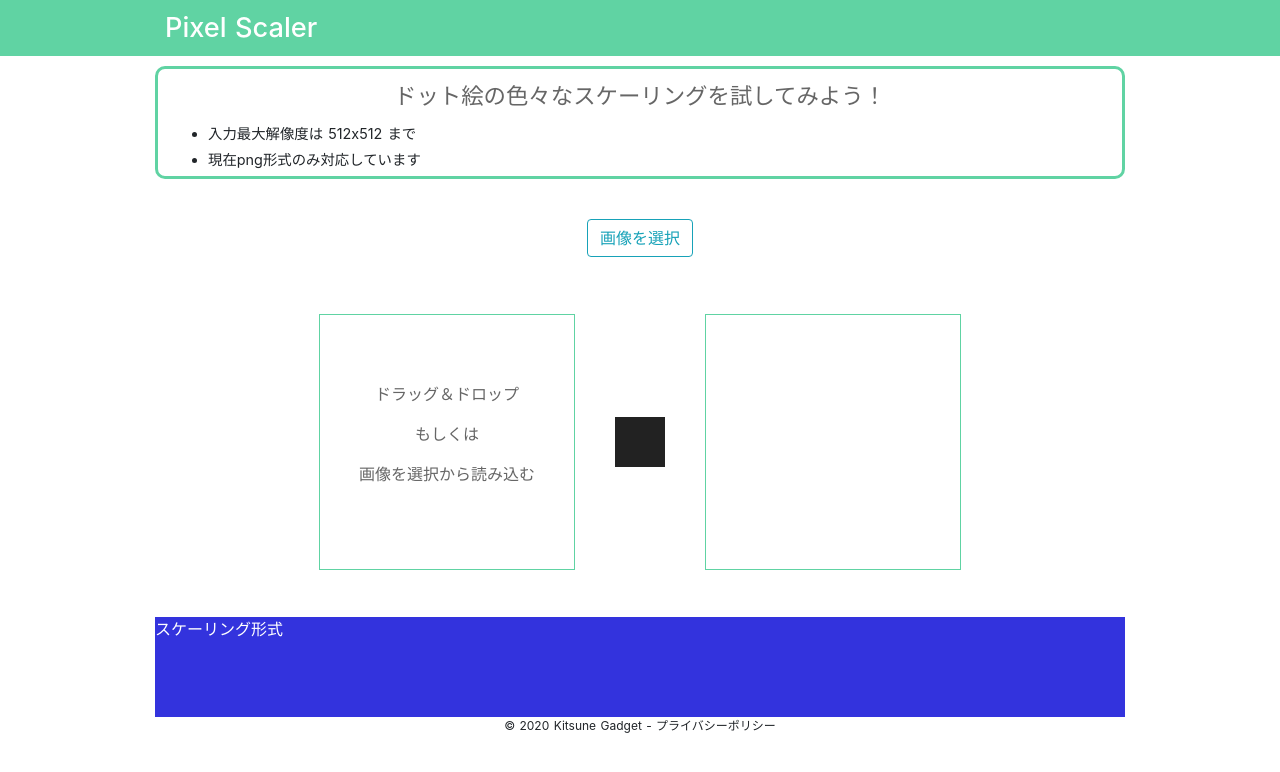
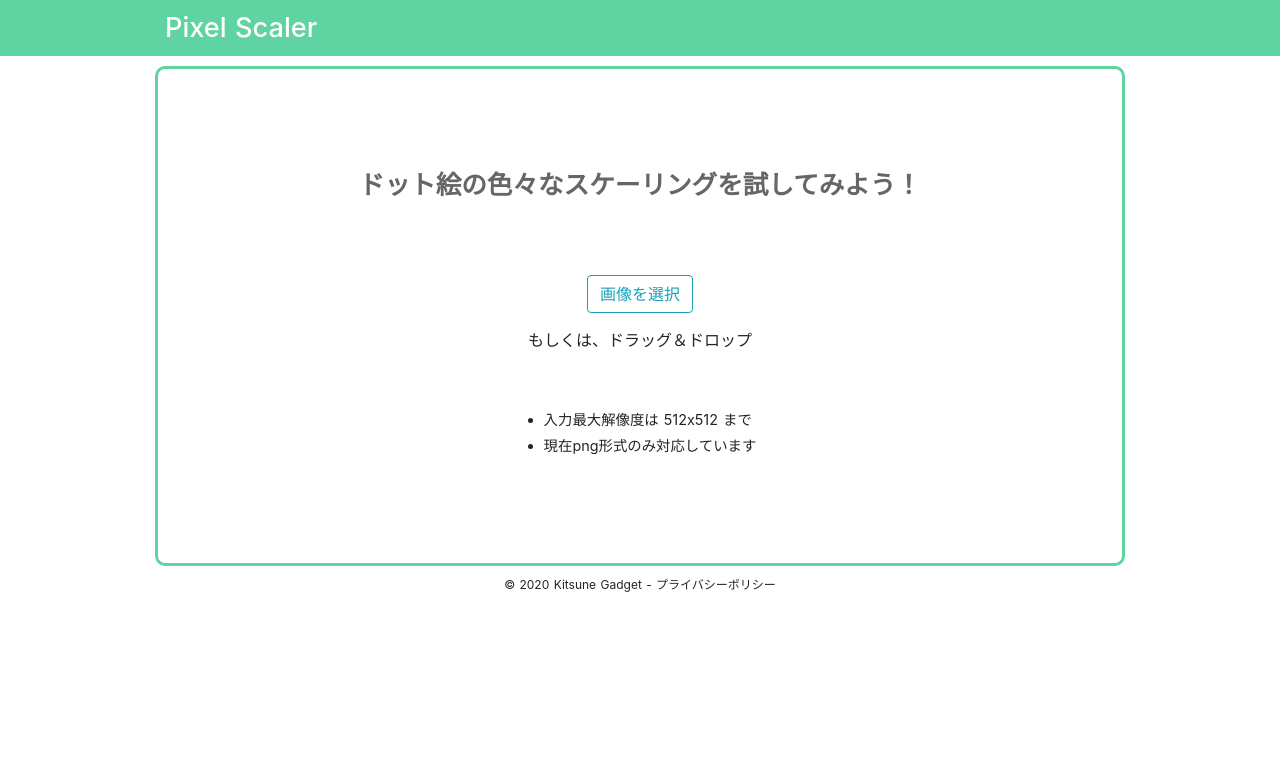
Before and after one commit to kitsunegadget/pixelart-scaler, a Nuxt app: page / in a window 1280 px wide. Shown: the top 772 px of the page. Built offline with nearby package versions, Linux system fonts and the light colour scheme.

Commit message:
スタイルの設計

```diff
--- a/components/Content.vue
+++ b/components/Content.vue
@@ -2,16 +2,6 @@
   <div class="content">
     <div class="container">
       <div class="content-inside">
-        <div class="description">
-          <span>{{ description.title }}</span>
-          <ul
-            v-for="note in description.notes"
-            :key="note"
-            class="description-note"
-          >
-            <li>{{ note }}</li>
-          </ul>
-        </div>
         <PixelScaler />
       </div>
     </div>
@@ -25,17 +15,6 @@ import PixelScaler from './content/PixelScaler.vue'
 export default Vue.extend({
   components: {
     PixelScaler
-  },
-  data() {
-    return {
-      description: {
-        title: 'ドット絵の色々なスケーリングを試してみよう！',
-        notes: [
-          '入力最大解像度は 512x512 まで',
-          '現在png形式のみ対応しています'
-        ]
-      }
-    }
   }
 })
 </script>
@@ -45,29 +24,4 @@ export default Vue.extend({
   min-height: 500px;
   background-color: $color-white;
 }
-.description {
-  margin: 10px 0;
-  border: {
-    color: $color-green;
-    size: 1px;
-    style: solid;
-    radius: 10px;
-  }
-
-  > span {
-    @include flex-centering(row);
-    margin: 10px 0;
-    font-size: 1.4em;
-    color: $color-black6;
-  }
-
-  &-note {
-    margin: 0;
-
-    > li {
-      margin: 5px 10px;
-      font-size: 0.9em;
-    }
-  }
-}
 </style>
--- /dev/null
+++ b/components/content/Description.vue
@@ -0,0 +1,72 @@
+<template>
+  <div class="description" v-bind="{ loaded: imageLoaded }">
+    <h2>{{ description.title }}</h2>
+    <div class="description-note">
+      <ul v-for="note in description.notes" :key="note">
+        <li>{{ note }}</li>
+      </ul>
+    </div>
+  </div>
+</template>
+
+<script lang="ts">
+import Vue from 'vue'
+export default Vue.extend({
+  props: {
+    imageLoaded: {
+      type: Boolean
+    }
+  },
+  data() {
+    return {
+      description: {
+        title: 'ドット絵の色々なスケーリングを試してみよう！',
+        notes: [
+          '入力最大解像度は 512x512 まで',
+          '現在png形式のみ対応しています'
+        ]
+      },
+      loaded: 'loaded'
+    }
+  }
+})
+</script>
+
+<style lang="scss">
+.description {
+  width: 100%;
+  height: 500px;
+  @include flex-centering(column);
+  justify-content: space-around;
+  // background: #f2ffe7;
+  border: {
+    color: $color-green;
+    size: 1px;
+    style: solid;
+    radius: 10px;
+  }
+  overflow: hidden;
+
+  > h2 {
+    @include flex-centering(row);
+    margin: 15px 0;
+    font-size: 1.6em;
+    font-weight: 600;
+    color: $color-black6;
+  }
+
+  &-note {
+    margin: 15px 0;
+    // transition: all 1s ease;
+
+    > ul {
+      margin: 0;
+      margin-left: -20px;
+      > li {
+        margin: 5px 10px;
+        font-size: 0.9em;
+      }
+    }
+  }
+}
+</style>
--- /dev/null
+++ b/components/content/LoadButton.vue
@@ -0,0 +1,63 @@
+<template>
+  <div class="load-button" v-bind="{ loaded: imageLoaded }">
+    <input
+      id="fileElem"
+      ref="fileInput"
+      type="file"
+      :accept="inputAccept"
+      style="display: none;"
+      @change="$emit('input-changed', $event)"
+    />
+    <Button id="fileSelect" class="btn btn-outline-info" @click="fileSelect">
+      画像を選択
+    </Button>
+    <p></p>
+    <p v-bind="{ loaded: imageLoaded }">もしくは、ドラッグ＆ドロップ</p>
+  </div>
+</template>
+
+<script lang="ts">
+import Vue from 'vue'
+export default Vue.extend({
+  props: {
+    imageLoaded: {
+      type: Boolean,
+      required: true
+    },
+    inputAccept: {
+      type: String,
+      required: true
+    }
+  },
+  methods: {
+    fileSelect() {
+      const elem = this.$refs.fileInput as HTMLElement
+      elem.click()
+    }
+  }
+})
+</script>
+
+<style lang="scss">
+.load-button {
+  position: absolute;
+  @include flex-centering(column);
+  transition: all 1s ease;
+  overflow: hidden;
+  height: 100px;
+
+  &[loaded] {
+    margin-top: 30px;
+  }
+
+  > p {
+    margin: 0;
+    padding: 5px 0;
+    transition: all 0.5s ease;
+
+    &[loaded] {
+      opacity: 0;
+    }
+  }
+}
+</style>
--- a/components/content/PixelScaler.vue
+++ b/components/content/PixelScaler.vue
@@ -1,5 +1,5 @@
 <template>
-  <div class="pixel-scaler dragArea">
+  <div class="pixel-scaler dragArea" draggable="false">
     <div v-show="isShowOverlay" class="drag-overlay dragArea">
       <div class="drag-overlay-cover dragArea" />
       <div class="drag-overlay-inside dragArea">
@@ -7,44 +7,46 @@
       </div>
     </div>
 
-    <div class="load-button dragArea">
-      <input
-        id="fileElem"
-        ref="fileInput"
-        type="file"
-        :accept="inputAccept"
-        style="display: none;"
-        @change="inputChanged($event)"
+    <LoadButton
+      :input-accept="inputAccept"
+      :image-loaded="imageLoaded"
+      @input-changed="inputChanged"
     />
-      <Button
-        id="fileSelect"
-        class="btn btn-outline-info"
-        @click="fileSelect()"
-      >
-        画像を選択
-      </Button>
-    </div>
 
-    <PixelScalerTop class="dragArea" :input-data="inputData" />
-    <PixelScalerBottom class="dragArea" />
+    <transition name="fade" mode="out-in">
+      <Description
+        v-if="!imageLoaded"
+        class="dragArea"
+        :image-loaded="imageLoaded"
+      />
+      <PixelScalerInside
+        v-else
+        class="dragArea"
+        :input-data="inputData"
+        :image-loaded="imageLoaded"
+      />
+    </transition>
   </div>
 </template>
 
 <script lang="ts">
 import Vue from 'vue'
-import PixelScalerTop from './PixelScalerTop.vue'
-import PixelScalerBottom from './PixelScalerBottom.vue'
+import Description from './Description.vue'
+import LoadButton from './LoadButton.vue'
+import PixelScalerInside from './PixelScalerInside.vue'
 
 export default Vue.extend({
   components: {
-    PixelScalerTop,
-    PixelScalerBottom
+    Description,
+    LoadButton,
+    PixelScalerInside
   },
   data() {
     return {
       isShowOverlay: false,
       inputAccept: 'image/png',
-      inputData: ''
+      inputData: '',
+      imageLoaded: false
     }
   },
   mounted() {
@@ -84,8 +86,7 @@ export default Vue.extend({
             const elem = event.target as HTMLElement
             if (elem.className.includes('dragArea')) {
               this.isShowOverlay = false
-            }
-          }
+
               if (
                 event.dataTransfer !== null &&
                 event.dataTransfer.files[0] !== undefined
@@ -94,6 +95,9 @@ export default Vue.extend({
                 if (data.type === 'image/png') {
                   // const blob = data.slice(0, data.size, data.type)
                   this.inputData = URL.createObjectURL(data)
+                  this.imageLoaded = true
+                }
+              }
             }
           }
         }
@@ -102,16 +106,13 @@ export default Vue.extend({
     )
   },
   methods: {
-    fileSelect() {
-      const elem = this.$refs.fileInput as HTMLElement
-      elem.click()
-    },
     inputChanged(event: any) {
       if (event !== null && event.target.files[0] !== undefined) {
         const data = event.target.files[0]
         if (data.type === 'image/png') {
           // const blob = data.slice(0, data.size, data.type)
           this.inputData = URL.createObjectURL(data)
+          this.imageLoaded = true
         }
       }
     }
@@ -122,10 +123,14 @@ export default Vue.extend({
 <style lang="scss">
 .pixel-scaler {
   position: relative;
+  height: 500px;
+  width: 100%;
+  margin: 10px 0;
   @include flex-centering(column);
 }
 .drag-overlay {
   @include absolute-centering;
+  z-index: 2;
   padding: 10px;
   opacity: 0.9;
   background: #fff;
@@ -142,8 +147,14 @@ export default Vue.extend({
     @include absolute-centering;
   }
 }
-.load-button {
-  margin-top: 30px;
-  margin-bottom: 10px;
+
+.fade-enter {
+  opacity: 0;
+}
+.fade-enter-active {
+  transition: opacity 1s ease;
+}
+.fade-enter-to {
+  opacity: 1;
 }
 </style>
--- a/components/content/PixelScalerBottom.vue
+++ /dev/null
@@ -1,25 +0,0 @@
-<template>
-  <div class="pixel-scaler-bottom">
-    <div class="scale-style dragArea">
-      スケーリング形式
-    </div>
-  </div>
-</template>
-
-<script lang="ts">
-import Vue from 'vue'
-export default Vue.extend({
-
-})
-</script>
-
-<style lang="scss">
-.pixel-scaler-bottom {
-  width: 100%;
-  display: flex;
-  flex-direction: row;
-  height: 100px;
-  background: #3333dd;
-  color: white;
-}
-</style>
--- /dev/null
+++ b/components/content/PixelScalerInside.vue
@@ -0,0 +1,105 @@
+<template>
+  <div class="pixel-scaler-main">
+    <div
+      class="pixel-scaler-top"
+      draggable="false"
+      v-bind="{ loaded: imageLoaded }"
+    >
+      <div class="input-image">
+        <span v-show="!imageLoaded">
+          <p>ドラッグ＆ドロップ</p>
+          <p>もしくは</p>
+          <p>画像を選択から読み込む</p>
+        </span>
+        <img
+          v-show="imageLoaded"
+          id="image"
+          :src="inputData"
+          draggable="false"
+        />
+      </div>
+      <div class="transform-arrow"></div>
+      <div class="output-image"></div>
+    </div>
+
+    <div class="pixel-scaler-bottom" draggable="false">
+      <div class="scale-style">
+        スケーリング形式
+      </div>
+    </div>
+  </div>
+</template>
+
+<script lang="ts">
+import Vue from 'vue'
+export default Vue.extend({
+  props: {
+    inputData: {
+      type: String,
+      default: '',
+      required: true
+    },
+    imageLoaded: {
+      type: Boolean,
+      required: true
+    }
+  }
+})
+</script>
+
+<style lang="scss">
+.pixel-scaler-main {
+  width: 100%;
+  height: 500px;
+}
+.pixel-scaler-top {
+  margin: 10px;
+  @include flex-centering(row);
+  flex-wrap: wrap;
+  // background: #ddd;
+  transition: all 1s ease;
+
+  &[loaded] {
+    min-height: 350px;
+  }
+}
+.input-image {
+  height: 256px;
+  width: 256px;
+  // background: #666;
+  border: solid 1px $color-green;
+
+  #image {
+    width: 100%;
+    height: 100%;
+    object-fit: contain;
+  }
+
+  > span {
+    @include flex-centering(column);
+    height: 100%;
+    color: $color-black6;
+  }
+}
+.transform-arrow {
+  height: 50px;
+  width: 50px;
+  margin: 0 40px;
+  background: #222;
+}
+.output-image {
+  @extend .input-image;
+}
+
+.pixel-scaler-bottom {
+  width: 100%;
+  display: flex;
+  flex-direction: row;
+  height: 100px;
+  background: #3333dd;
+  color: white;
+}
+.scale-style {
+  margin: 10px;
+}
+</style>
--- a/components/content/PixelScalerTop.vue
+++ /dev/null
@@ -1,77 +0,0 @@
-<template>
-  <div class="pixel-scaler-top" draggable="false">
-    <div class="input-image">
-      <span v-show="!imageChanged">
-        <p>ドラッグ＆ドロップ</p>
-        <p>もしくは</p>
-        <p>画像を選択から読み込む</p>
-      </span>
-      <img
-        v-show="imageChanged"
-        id="image"
-        :src="inputData"
-        draggable="false"
-      />
-    </div>
-    <div class="transform-arrow"></div>
-    <div class="output-image"></div>
-  </div>
-</template>
-
-<script lang="ts">
-import Vue from 'vue'
-export default Vue.extend({
-  props: {
-    inputData: {
-      type: String,
-      default: '',
-      required: true
-    }
-  },
-  data() {
-    return {
-      imageChanged: false
-    }
-  },
-  watch: {
-    inputData() {
-      this.imageChanged = true
-    }
-  }
-})
-</script>
-<style lang="scss">
-.pixel-scaler-top {
-  @include flex-centering(row);
-  min-height: 350px;
-  margin: 0px 0;
-  // background: #ddd;
-}
-.input-image {
-  height: 256px;
-  width: 256px;
-  // background: #666;
-  border: solid 1px $color-green;
-
-  #image {
-    width: 100%;
-    height: 100%;
-    object-fit: contain;
-  }
-
-  > span {
-    @include flex-centering(column);
-    height: 100%;
-    color: $color-black6;
-  }
-}
-.transform-arrow {
-  height: 50px;
-  width: 50px;
-  margin: 0 40px;
-  background: #222;
-}
-.output-image {
-  @extend .input-image;
-}
-</style>
```
Lines whose indentation alone changed are shown as unchanged.
